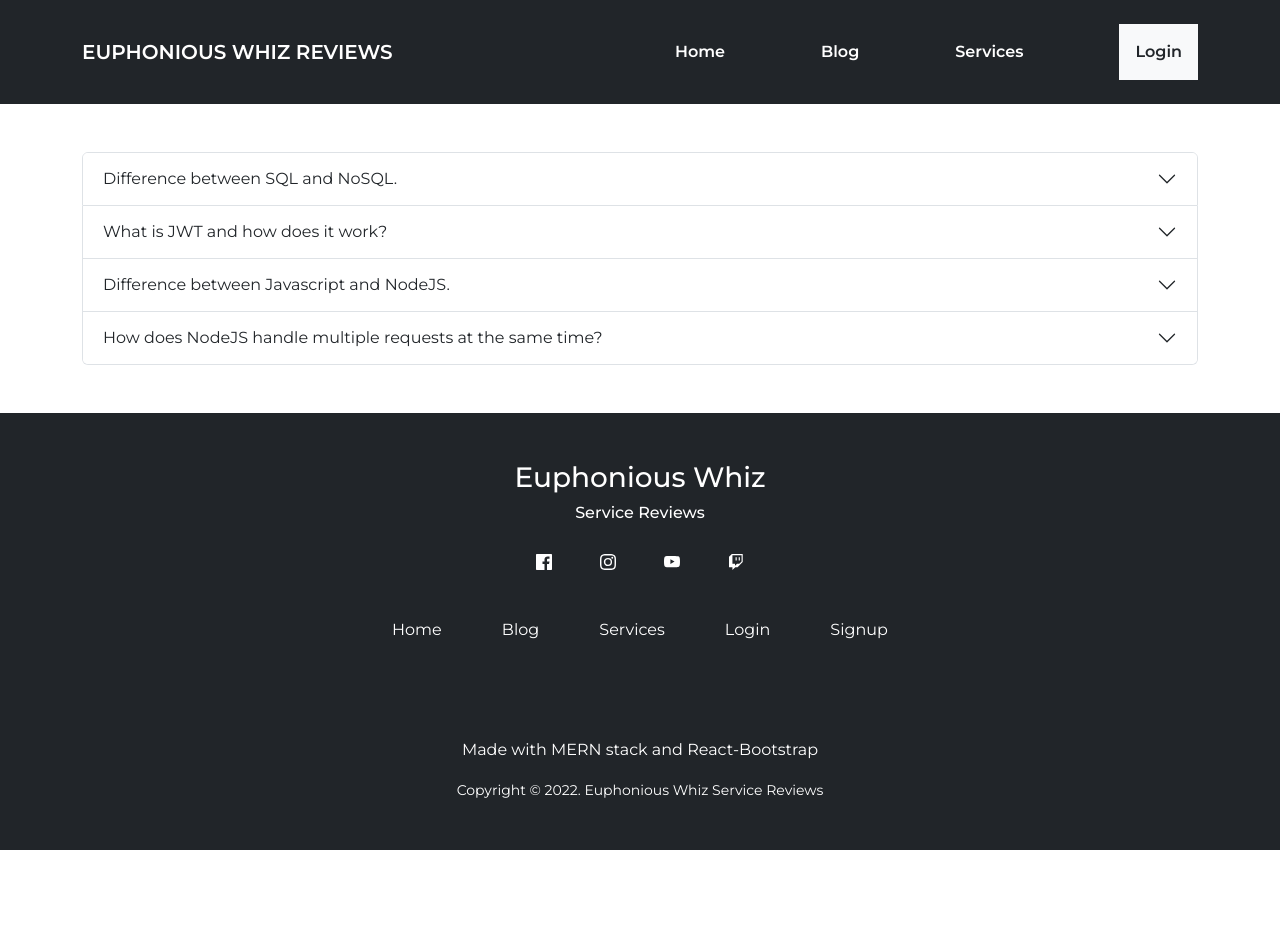
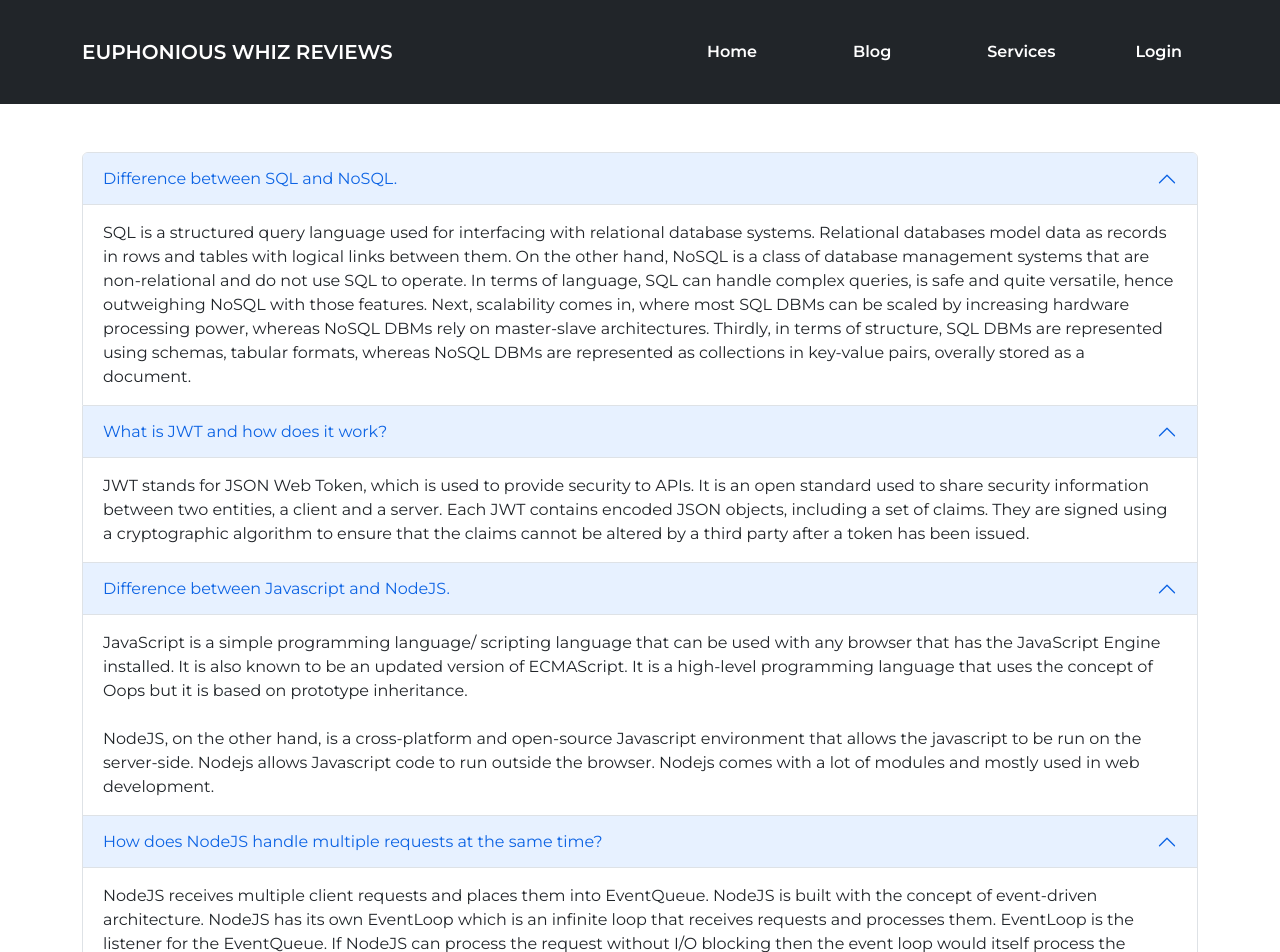
Before and after one commit to farhanhasindipro25/euphonious-whiz-client, a React (Create React App) app: page /blog in a window 1280 px wide. Shown: the top 952 px of the page. Before the commit the page ends 850 px from the top, so only its background shows below. Built offline with nearby package versions, Linux system fonts and the light colour scheme.

Commit message:
Homepage completed

```diff
--- a/src/Pages/Blog/Blog.js
+++ b/src/Pages/Blog/Blog.js
@@ -5,7 +5,7 @@ const Blog = () => {
   return (
     <div className="container mt-5 mb-5">
       <Accordion defaultActiveKey={["0", "1", "2", "3"]} alwaysopen>
-        <Accordion.Item>
+        <Accordion.Item eventKey="0">
           <Accordion.Header>Difference between SQL and NoSQL.</Accordion.Header>
           <Accordion.Body>
             SQL is a structured query language used for interfacing with
@@ -22,7 +22,7 @@ const Blog = () => {
             collections in key-value pairs, overally stored as a document.
           </Accordion.Body>
         </Accordion.Item>
-        <Accordion.Item>
+        <Accordion.Item eventKey="1">
           <Accordion.Header>
             What is JWT and how does it work?{" "}
           </Accordion.Header>
@@ -35,7 +35,7 @@ const Blog = () => {
             altered by a third party after a token has been issued.
           </Accordion.Body>
         </Accordion.Item>
-        <Accordion.Item>
+        <Accordion.Item eventKey="2">
           <Accordion.Header>
             Difference between Javascript and NodeJS.{" "}
           </Accordion.Header>
@@ -54,7 +54,7 @@ const Blog = () => {
             development.
           </Accordion.Body>
         </Accordion.Item>
-        <Accordion.Item>
+        <Accordion.Item eventKey="3">
           <Accordion.Header>
             How does NodeJS handle multiple requests at the same time?
           </Accordion.Header>
--- a/src/Pages/Shared/Footer/Footer.js
+++ b/src/Pages/Shared/Footer/Footer.js
@@ -33,7 +33,7 @@ const Footer = () => {
           Signup
         </Link>
       </div>
-      <div>
+      <div className="pb-5">
         <p className="text-white text-center pb-3 mb-0">
           Made with MERN stack and React-Bootstrap
         </p>
--- a/src/Pages/Shared/Menubar/Menubar.js
+++ b/src/Pages/Shared/Menubar/Menubar.js
@@ -44,7 +44,7 @@ const Menubar = () => {
               </Link>
               <Link
                 to="/login"
-                className="text-decoration-none fw-semibold text-dark bg-light p-3 ms-5"
+                className="text-decoration-none fw-semibold text-white p-3 ms-3"
               >
                 Login
               </Link>
--- a/src/Pages/Shared/UserRegistration/Signup.js
+++ b/src/Pages/Shared/UserRegistration/Signup.js
@@ -2,7 +2,6 @@ import React from "react";
 import Button from "react-bootstrap/Button";
 import Form from "react-bootstrap/Form";
 import { Link } from "react-router-dom";
-import { FcGoogle } from "react-icons/fc";
 
 const Signup = () => {
     return (
```
